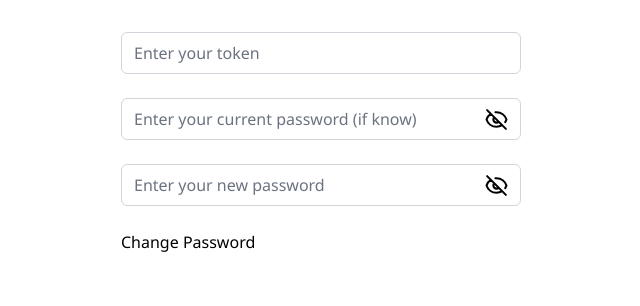
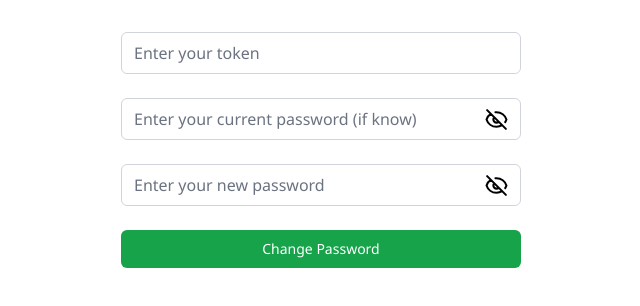
Before and after one commit to Saawan123/login-page-using-tailwind, a React (Vite) app: page /forget-password in a window 1280 px wide. Shown: the top 306 px of the page, without its empty margins (319-959 px from the left). Built offline with nearby package versions, Linux system fonts and the light colour scheme.

Commit message:
forgot password change

```diff
--- a/src/Components/Header.tsx
+++ b/src/Components/Header.tsx
@@ -3,21 +3,12 @@ import React from "react";
 import { Link } from "react-router-dom";
 
 const Header = () => {
-    const listHeader = ["Home", "About", "Contact"];
 
     return (
     <div className="bg-green-900 py-4">
         <div className="container mx-auto">
-            <div className="flex flex-row">
-              {listHeader.map((item) => {
-                return (
-                  <Link to={`/${item}`} key={item}>
-                    <div className="px-4">
-                      <p className="text-white capitalize">{item}</p>
-                    </div>
-                  </Link>
-                );
-              })}
+            <div className="">
+              This is Header
             </div>
         </div>
     </div>
--- a/src/Components/SideBar.tsx
+++ b/src/Components/SideBar.tsx
@@ -31,7 +31,7 @@ const Sidebar = ({ isSidebarOpen, onToggle }: any) => {
     {
       name: "LogOut",
       icon: logoutIcon,
-      link: "/",
+      link: "/login",
       onClick: () => {
         localStorage.clear();
         ToastifyShow("Logout successfully", "success");
--- a/src/Pages/ForgetPassword.tsx
+++ b/src/Pages/ForgetPassword.tsx
@@ -74,6 +74,7 @@ import { useState } from "react";
 import Input from "../Components/Input";
 import ToastifyShow from "../Components/ToastifyShow";
 import { useNavigate } from "react-router-dom";
+import Button from "../Components/Button";
 
 // Dummy user data
 let users = [
@@ -90,10 +91,8 @@ export default function Forgot() {
   const handleSubmit = (e: any) => {
     e.preventDefault();
 
-    // Find user by token
-    const user: any = users.find((u) => u.token === token);
-    if (user || user.password === currentPassword) {
-      // Update user password
+    const user = users.find((u) => u.token === token);
+    if (user && (user.password === currentPassword || currentPassword === "")) {
       user.password = newPassword;
       ToastifyShow("Password successfully changed!", "success");
       navigate("/login");
@@ -137,9 +136,7 @@ export default function Forgot() {
         isRequired={true}
         placeholder="Enter your new password"
       />
-      <button type="submit" className="...">
-        Change Password
-      </button>
+      <Button handleSubmit={handleSubmit} text="Change Password" />
     </form>
   );
 }
--- a/src/Pages/Login.tsx
+++ b/src/Pages/Login.tsx
@@ -7,6 +7,7 @@ import { loginFields } from "../Components/FormFields";
 import Input from "../Components/Input";
 import Button from "../Components/Button";
 import FormExtra from "../Components/FormExtra";
+import ToastifyShow from "../Components/ToastifyShow";
 const fields = loginFields;
 let fieldsState: any = {};
 fields.forEach((field: any) => (fieldsState[field.id] = ""));
@@ -20,7 +21,13 @@ export default function Login() {
   useEffect(() => {
     if (isLoggedIn) {
       const role = localStorage.getItem("role");
-      navigate(`/${role}`);
+      if(role==="user"){
+
+        navigate(`/${role}`);
+      }
+      else{
+        navigate("/dashboard")
+      }
     }
   }, [isLoggedIn]);
   const handleChange = (e: any) => {
@@ -35,7 +42,8 @@ export default function Login() {
       localStorage.setItem("token", dummyToken);
       localStorage.setItem("role", role); // Store the role in localStorage
       console.log("Token set in localStorage:", localStorage.getItem("token"));
-      alert("Authentication success! Dummy token set.");
+      // alert("Authentication success! Dummy token set.");
+      ToastifyShow("Authentication success! Dummy token set.","success")
       return true;
     }
     return false;
@@ -45,9 +53,16 @@ export default function Login() {
     e.preventDefault();
     if (authenticateUser(loginState?.tokenNumber, loginState?.password)) {
       const role = localStorage.getItem("role"); // Get the role from localStorage
-      navigate(`/${role}`);
+       if(role ==="user"){
+
+        navigate(`/${role}`);
+      }
+      else{
+        navigate("/dashboard")
+      }
     } else {
-      alert("Authentication failed. Please check your credentials.");
+      ToastifyShow("Authentication failed. Please check your credentials","error")
+      // alert("Authentication failed. Please check your credentials.");
     }
   };
 
```
Also changed, not shown: src/Components/Input.tsx (+0 -54 lines).
